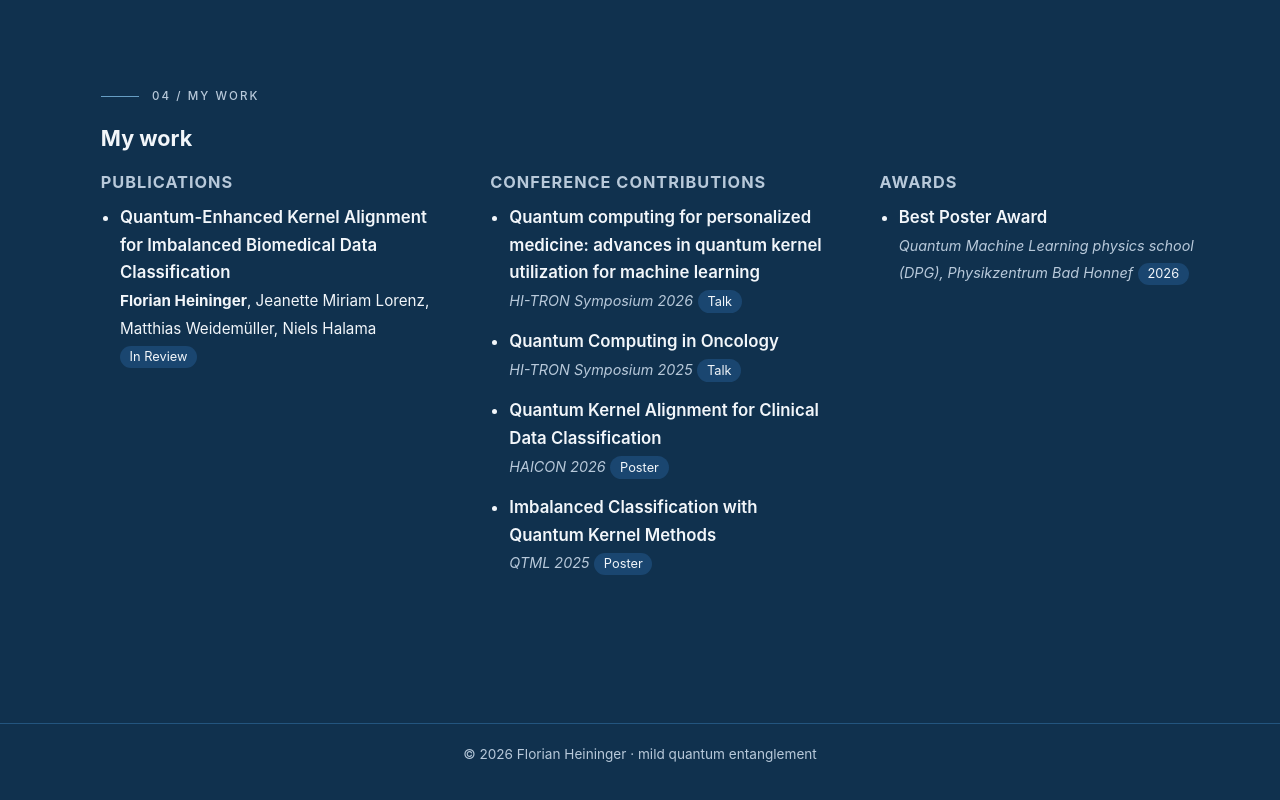
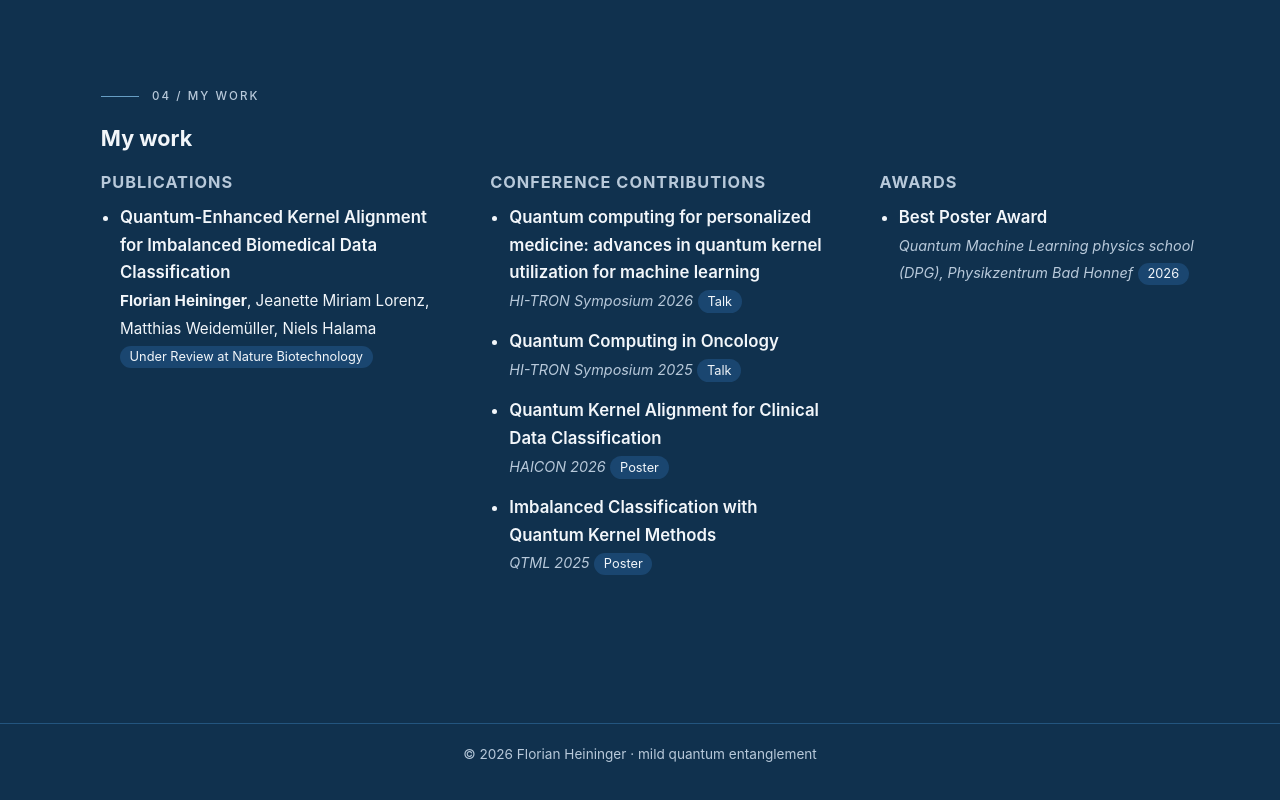
Before and after one commit to fheininger/fheininger.github.io, a plain HTML site: page index.html in a window 1280 px wide. Shown: the part 3277-4077 px from the top of the page. Drawn offline with Linux system fonts and the light colour scheme.

Commit message:
Changed paper title according to submission

```diff
--- a/index.html
+++ b/index.html
@@ -335,7 +335,7 @@ if ("IntersectionObserver" in window &&
       <span class="pub-title">Quantum-Enhanced Kernel Alignment for Imbalanced Biomedical Data Classification</span><br>
       <span class="pub-authors"><strong>Florian Heininger</strong>, Jeanette Miriam Lorenz,
         Matthias Weidemüller, Niels Halama</span><br>
-      <span class="pub-status">In Review</span>
+      <span class="pub-status">Under Review at Nature Biotechnology</span>
     </li>
   </ul>
 
```
